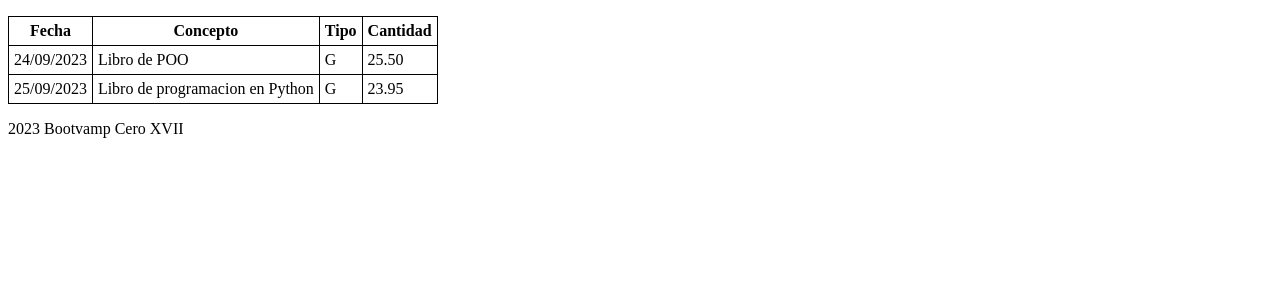
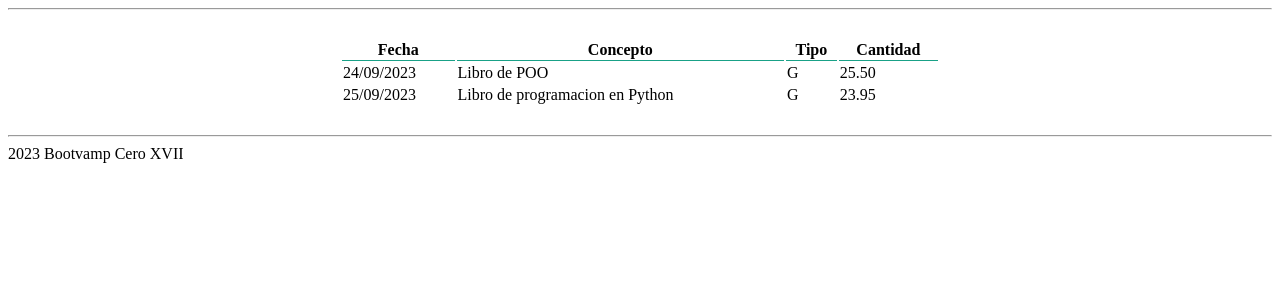
Before and after one commit to RamiroCovian/hello-flask, a Flask app: page / in a window 1280 px wide. Shown: the part 83-383 px from the top of the page. Run offline with Flask 3, Linux system fonts and the light colour scheme.

Commit message:
feat: estilos de la tabla

```diff
--- a/balance/static/css/styles.css
+++ b/balance/static/css/styles.css
@@ -14,3 +14,18 @@ header {
     line-height: 25px;
     padding-left: 20px;
 }
+
+main {
+    max-width: 600px;
+    margin: auto;
+    padding: 20px;
+}
+
+table.paper {
+    width: 100%;
+    margin: 0;
+}
+
+table.paper .titulo-tabla {
+    border-bottom: solid thin #19a187;
+}
--- a/balance/templates/inicio.html
+++ b/balance/templates/inicio.html
@@ -6,29 +6,18 @@
     <title>Balance - Lista de movimientos</title>
     <link rel="stylesheet" href="static/css/flat-remix.min.css">
     <link rel="stylesheet" href="static/css/styles.css">
-    <style>
-        .lista {
-            border: solid thin black;
-            margin: 16px 0;
-            border-collapse: collapse;
-        }
-
-        .lista th,
-        .lista td {
-            border: solid thin black;
-            padding: 5px;
-        }
-    </style>
 </head>
 <body>
     <header>Balance de movimientos</header>
     <nav class="navbar">Inicio | Nuevo</nav>
-    <table class="lista">
+    <hr>
+    <main>
+        <table class="paper">
             <tr>
-            <th>Fecha</th>
-            <th>Concepto</th>
-            <th>Tipo</th>
-            <th>Cantidad</th>
+                <th class="titulo-tabla">Fecha</th>
+                <th class="titulo-tabla">Concepto</th>
+                <th class="titulo-tabla">Tipo</th>
+                <th class="titulo-tabla">Cantidad</th>
             </tr>
             {% for m in movs %}
             <tr>
@@ -39,6 +28,8 @@
             </tr>
             {% endfor %}
         </table>
+    </main>
+    <hr>
     <footer>2023 Bootvamp Cero XVII</footer>
 </body>
 </html>
```
Lines whose indentation alone changed are shown as unchanged.
